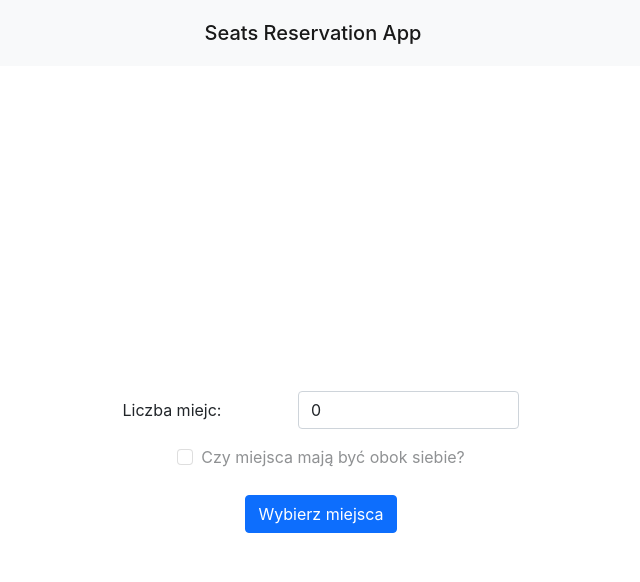
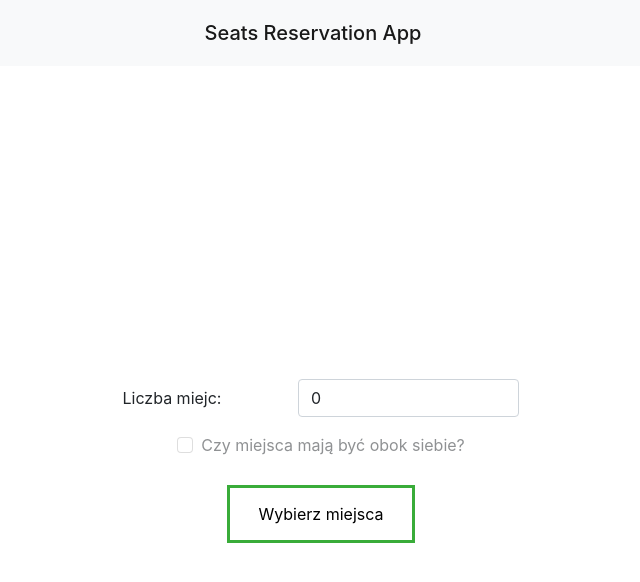
Before and after one commit to bugiss656/seats-reservation-app, a React (Create React App) app: page / in a window 1280 px wide. Shown: the top 582 px of the page, without its empty margins (319-959 px from the left). Built offline with nearby package versions, Linux system fonts and the light colour scheme.

Commit message:
Add custom styling for Button component

```diff
--- a/src/components/Button/Button.js
+++ b/src/components/Button/Button.js
@@ -1,8 +1,8 @@
 
 
-const Button = ({ text, handleOnClick }) => {
+const Button = ({ buttonStyles, text, handleOnClick }) => {
     return (
-        <button className="btn btn-primary m-2" onClick={handleOnClick}>{text}</button>
+        <button className={buttonStyles} onClick={handleOnClick}>{text}</button>
     )
 }
 
--- a/src/components/Button/Button.module.css
+++ b/src/components/Button/Button.module.css
@@ -1,3 +1,35 @@
-.btn {
-    margin: 5px;
+.button {
+    background-color: #ffffff;
+    color: #000000;
+    margin: 10px;
+    cursor: pointer;
+    transition: color 0.2s, background-color 0.2s;
 }
+
+.buttonSm {
+    padding: 10px 20px;
+    font-size: 12px;
+}
+
+.buttonLg {
+    padding: 14px 28px;
+    font-size: 16px;
+}
+
+.buttonPrimary {
+    border: 3px solid #0088cc;
+}
+
+.buttonPrimary:hover {
+    color: #ffffff;
+    background-color: #0088cc;
+}
+
+.buttonSecondary {
+    border: 3px solid #39ac39;
+}
+
+.buttonSecondary:hover {
+    color: #ffffff;
+    background-color: #39ac39;
+}
--- a/src/pages/Homepage/Homepage.js
+++ b/src/pages/Homepage/Homepage.js
@@ -7,7 +7,9 @@ import { useDispatch } from 'react-redux'
 import { updateSeatsCount, updateSeatsNearBy } from '../../features/order/orderSlice'
 import Alert from '../../components/Alert/Alert'
 
-import styles from '../../components/Alert/Alert.module.css'
+import alertStyles from '../../components/Alert/Alert.module.css'
+import buttonStyles from '../../components/Button/Button.module.css'
+
 import useAlert from '../../components/Alert/useAlert'
 
 
@@ -70,7 +72,7 @@ const Homepage = () => {
     return (
         <section className="d-flex justify-content-center align-items-center" style={{height: '100vh'}}>
             {display &&
-                <Alert type={`${styles.alertBox} ${styles.alertBoxDanger}`} text={alert_text} />
+                <Alert type={`${alertStyles.alertBox} ${alertStyles.alertBoxDanger}`} text={alert_text} />
             }
             <form onSubmit={handleOnFormSubmit}>
                 <div className="row my-3">
@@ -83,7 +85,7 @@ const Homepage = () => {
                 </div>
                 <div className="row my-3">
                     <div className="col-md d-flex justify-content-center">
-                        <Button text="Wybierz miejsca" />
+                        <Button buttonStyles={`${buttonStyles.button} ${buttonStyles.buttonLg} ${buttonStyles.buttonSecondary}`} text="Wybierz miejsca" />
                     </div>
                 </div>
             </form>
--- a/src/pages/ReservationSummary/ReservationSummary.js
+++ b/src/pages/ReservationSummary/ReservationSummary.js
@@ -4,7 +4,11 @@ import { clearReservation, clearSelectedSeats, selectReservedSeats } from "../..
 import { useHistory } from "react-router-dom"
 
 import reservationSummary from './ReservationSummary.module.css'
+import buttonStyles from '../../components/Button/Button.module.css'
 import 'bootstrap-icons/font/bootstrap-icons.css'
+
+import Button from "../../components/Button/Button"
+
 
 
 const ReservationSummary = () => {
@@ -29,7 +33,7 @@ const ReservationSummary = () => {
             <UnorderedList data={reservation} />
             <h4 className={reservationSummary.heading}>Dziękujemy! W razie problemów prosimy o kontakt z działem administracji.</h4>
             <hr />
-            <button type="button" className="btn btn-link" onClick={handleRedirectToHomepage}>Powrót do strony głównej</button>
+            <Button buttonStyles={`${buttonStyles.button} ${buttonStyles.buttonSm} ${buttonStyles.buttonPrimary}`} text="Powrót do strony głównej" handleOnClick={handleRedirectToHomepage} />
         </section>
     )
 }
--- a/src/pages/ReservationView/ReservationView.js
+++ b/src/pages/ReservationView/ReservationView.js
@@ -23,6 +23,7 @@ import Alert from '../../components/Alert/Alert'
 import reservationViewStyles from './ReservationView.module.css'
 import seatStyles from '../../components/Seat/Seat.module.css'
 import alertStyles from '../../components/Alert/Alert.module.css'
+import buttonStyles from '../../components/Button/Button.module.css'
 
 
 const ReservationView = () => {
@@ -190,7 +191,7 @@ const ReservationView = () => {
             {seatsStatus === 'succeeded'
                 ?   <div className="d-flex flex-row justify-content-between align-items-center">
                         <Legend />
-                        <Button text="Rezerwuj" handleOnClick={handleConfirmReservation} />
+                        <Button buttonStyles={`${buttonStyles.button} ${buttonStyles.buttonLg} ${buttonStyles.buttonSecondary}`} text="Rezerwuj" handleOnClick={handleConfirmReservation} />
                     </div>
                 :   ''
             }
```
